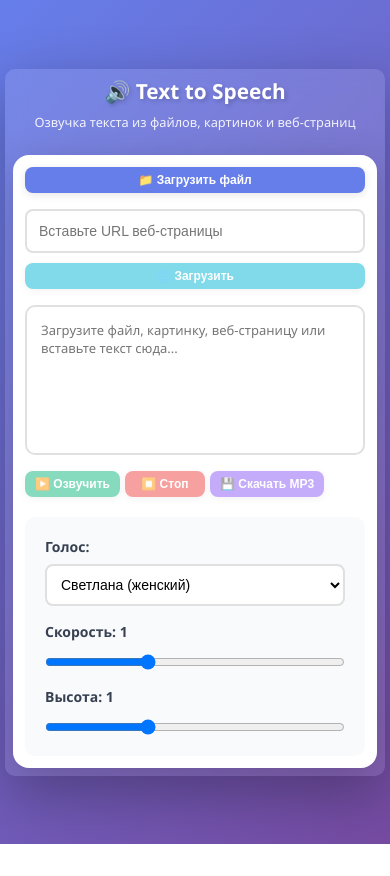
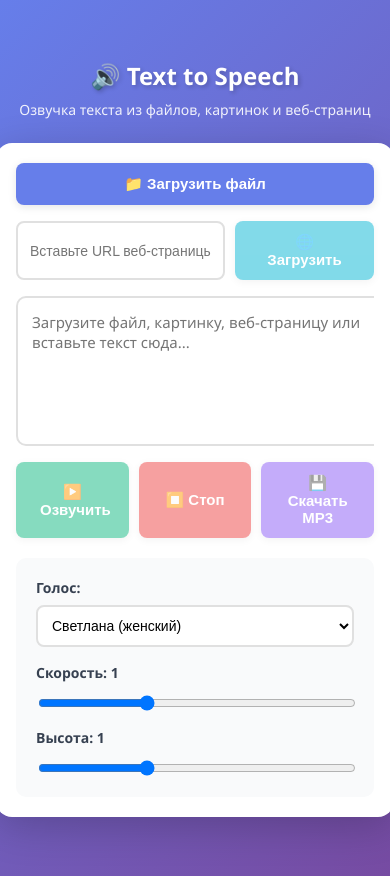
Before and after one commit to VitasYo/Text-to-speech, a Vue app: page / in a window 390 px wide. Before the commit the page ends 844 px from the top, so only its background shows below. Built offline with nearby package versions, Linux system fonts and the light colour scheme.

Commit message:
Add edge-tts API

```diff
--- a/src/App.vue
+++ b/src/App.vue
@@ -1,6 +1,5 @@
 <template>
   <div class="app">
-    <div class="container">
     <header class="header">
       <h1>🔊 Text to Speech</h1>
       <p>Озвучка текста из файлов, картинок и веб-страниц</p>
@@ -16,7 +15,7 @@
           type="file"
           ref="fileInput"
           @change="handleFileUpload"
-            accept=".txt,.docx,.png,.jpg,.jpeg,.gif,.webp"
+          accept=".txt,.docx,image/*"
           style="display: none"
         >
         <span class="file-info" v-if="fileName">{{ fileName }}</span>
@@ -96,7 +95,6 @@
           </select>
         </div>
 
-          <div class="settings-row">
         <div class="setting">
           <label>Скорость: {{ rate }}</label>
           <input
@@ -121,7 +119,6 @@
           >
         </div>
       </div>
-        </div>
     </main>
 
     <!-- Уведомление -->
@@ -129,14 +126,16 @@
       {{ notificationMessage }}
     </div>
   </div>
-  </div>
 </template>
 
 <script setup lang="ts">
-import { ref, onUnmounted } from 'vue';
+import { ref, onMounted, onUnmounted } from 'vue';
 import { createWorker } from 'tesseract.js';
-import { invoke } from '@tauri-apps/api/core';
 import mammoth from 'mammoth';
+
+// Определяем окружение
+const isDesktop = ref(false);
+let invoke: any = null;
 
 // Состояние
 const textContent = ref('');
@@ -167,6 +166,16 @@ const pitch = ref(1);
 let currentAudio: HTMLAudioElement | null = null;
 let currentAudioUrl: string | null = null;
 
+// Определение окружения при монтировании
+onMounted(async () => {
+  // Проверяем, запущено ли в Tauri
+  if ((window as any).__TAURI__) {
+    isDesktop.value = true;
+    const module = await import('@tauri-apps/api/core');
+    invoke = module.invoke;
+  }
+});
+
 // Уведомления
 function notify(message: string, duration: number = 3000) {
   notificationMessage.value = message;
@@ -182,6 +191,16 @@ function formatTime(seconds: number): string {
   const mins = Math.floor(seconds / 60);
   const secs = Math.floor(seconds % 60);
   return `${mins}:${secs.toString().padStart(2, '0')}`;
+}
+
+// Очистка текста
+function cleanText(text: string): string {
+  return text
+    .replace(/https?:\/\/[^\s]+/g, '')
+    .replace(/[\w.-]+@[\w.-]+\.\w+/g, '')
+    .replace(/<[^>]*>/g, '')
+    .replace(/\s+/g, ' ')
+    .trim();
 }
 
 // Обновление прогресса
@@ -292,7 +311,17 @@ async function fetchWebPage() {
   isProcessing.value = true;
 
   try {
-    const html = await invoke('fetch_webpage', { url: webUrl.value }) as string;
+    let html: string;
+
+    if (isDesktop.value && invoke) {
+      // Десктоп - используем Tauri
+      html = await invoke('fetch_webpage', { url: webUrl.value }) as string;
+    } else {
+      // Веб - используем CORS proxy
+      const response = await fetch(`https://api.allorigins.win/get?url=${encodeURIComponent(webUrl.value)}`);
+      const data = await response.json();
+      html = data.contents;
+    }
 
     const parser = new DOMParser();
     const doc = parser.parseFromString(html, 'text/html');
@@ -349,10 +378,13 @@ async function generateAudio(): Promise<string> {
   const text = textContent.value;
   const voice = edgeVoice.value;
 
-  // ОЧИЩАЕМ ТЕКСТ
+  // Очищаем текст
   const cleanedText = cleanText(text);
 
-  const maxLength = 3000;
+  console.log('Текст для озвучки:', cleanedText.substring(0, 200) + '...');
+  console.log('Длина текста:', cleanedText.length);
+
+  const maxLength = 5000;
   let textToSpeak = cleanedText;
 
   if (cleanedText.length > maxLength) {
@@ -365,6 +397,8 @@ async function generateAudio(): Promise<string> {
 
   notify('⏳ Генерация аудио... Пожалуйста, подождите', 10000);
 
+  if (isDesktop.value && invoke) {
+    // Десктопная версия - используем Tauri
     const base64Audio = await invoke('generate_speech', {
       text: textToSpeak,
       voice: voice,
@@ -373,23 +407,41 @@ async function generateAudio(): Promise<string> {
     }) as string;
 
     return base64Audio;
+  } else {
+    // Веб-версия - используем API
+    try {
+      const response = await fetch('/api/tts', {
+        method: 'POST',
+        headers: {
+          'Content-Type': 'application/json',
+        },
+        body: JSON.stringify({
+          text: textToSpeak,
+          voice: voice,
+          rate: rateValue,
+          pitch: pitchValue
+        })
+      });
+
+      if (!response.ok) {
+        throw new Error(`HTTP error! status: ${response.status}`);
       }
 
-function cleanText(text: string): string {
-  return text
-    // Убираем URL-ы
-    .replace(/https?:\/\/[^\s]+/g, '')
-    // Убираем email
-    .replace(/[\w.-]+@[\w.-]+\.\w+/g, '')
-    // Убираем HTML теги (если остались)
-    .replace(/<[^>]*>/g, '')
-    // Убираем множественные пробелы
-    .replace(/\s+/g, ' ')
-    .trim();
+      const data = await response.json();
+
+      if (data.error) {
+        throw new Error(data.error);
+      }
+
+      return data.audio;
+    } catch (error) {
+      console.error('API error:', error);
+      throw new Error(`Ошибка API: ${error}`);
+    }
+  }
 }
 
 async function togglePlayPause() {
-  // Если на паузе - продолжаем
   if (isPaused.value && currentAudio) {
     await currentAudio.play();
     isSpeaking.value = true;
@@ -398,7 +450,6 @@ async function togglePlayPause() {
     return;
   }
 
-  // Если играет - ставим на паузу
   if (isSpeaking.value && currentAudio) {
     currentAudio.pause();
     isSpeaking.value = false;
@@ -406,13 +457,12 @@ async function togglePlayPause() {
     return;
   }
 
-  // Иначе - начинаем новое воспроизведение
   await speak();
 }
 
 async function speak() {
   try {
-    // ВАЖНО: Полностью очищаем предыдущее аудио
+    // ПОЛНАЯ ОЧИСТКА ВСЕХ АУДИО
     if (currentAudio) {
       currentAudio.pause();
       currentAudio.src = '';
@@ -423,6 +473,13 @@ async function speak() {
       URL.revokeObjectURL(currentAudioUrl);
       currentAudioUrl = null;
     }
+
+    // Останавливаем ВСЕ медиа на странице
+    document.querySelectorAll('audio, video').forEach((media: any) => {
+      media.pause();
+      media.src = '';
+      media.load();
+    });
 
     stopProgressTracking();
 
@@ -461,14 +518,13 @@ async function speak() {
         URL.revokeObjectURL(currentAudioUrl);
         currentAudioUrl = null;
       }
+      notify('✅ Воспроизведение завершено');
     };
 
-    currentAudio.onerror = (e) => {
-      console.info('Воспроизведение остановлено:', e);
+    currentAudio.onerror = () => {
       isSpeaking.value = false;
       isPaused.value = false;
       stopProgressTracking();
-      notify('Воспроизведение остановлено');
     };
 
     await currentAudio.play();
@@ -537,20 +593,11 @@ function stop() {
   isSpeaking.value = false;
   isPaused.value = false;
   stopProgressTracking();
+  notify('⏹️ Воспроизведение остановлено');
 }
 </script>
 
 <style scoped>
-* {
-  margin: 0;
-  padding: 0;
-  box-sizing: border-box;
-}
-
-body {
-  margin: 0;
-}
-
 .app {
   min-height: 100vh;
   height: 100vh;
@@ -562,47 +609,6 @@ body {
   align-items: center;
   justify-content: center;
   overflow: hidden;
-}
-
-.container {
-  width: 100%;
-  max-width: 800px;
-  max-height: 90vh; /* Ограничиваем максимальную высоту */
-  display: flex;
-  flex-direction: column;
-  padding: 20px;
-  overflow-y: auto;
-  background: rgba(255, 255, 255, 0.1);
-  border-radius: 20px;
-  backdrop-filter: blur(10px);
-  box-shadow: 0 20px 60px rgba(0, 0, 0, 0.3);
-}
-
-/* Адаптивные стили для маленьких экранов */
-@media (max-width: 840px) {
-  .app {
-    padding: 10px;
-  }
-
-  .container {
-    border-radius: 15px;
-    padding: 15px;
-  }
-}
-
-@media (max-width: 600px) {
-  .app {
-    padding: 5px;
-  }
-
-  .container {
-    border-radius: 12px;
-    padding: 12px;
-  }
-
-  .header h1 {
-    font-size: 1.7em;
-  }
 }
 
 .header {
@@ -874,84 +880,23 @@ body {
   }
 }
 
-/* Адаптивность для маленьких экранов */
-@media (max-width: 600px) {
-  .container {
-    padding: 12px;
+@media (max-width: 768px) {
+  .app {
+    padding: 1rem;
   }
 
   .main-content {
-    padding: 15px;
+    padding: 1.25rem;
+    max-height: calc(100vh - 6rem);
   }
 
-  .header h1 {
-    font-size: 1.5em;
-  }
-
-  .header p {
-    font-size: 0.8em;
+  .controls-section {
+    justify-content: center;
   }
 
   .btn {
-    padding: 8px 12px;
-    font-size: 13px;
+    flex: 1;
     min-width: 100px;
-  }
-
-  .controls-section {
-    gap: 5px;
-  }
-
-  .settings-row {
-    grid-template-columns: 1fr; /* Вертикальное расположение на маленьких экранах */
-    gap: 10px;
-  }
-
-  .upload-section {
-    flex-direction: column;
-    align-items: stretch;
-    gap: 8px;
-  }
-
-  .file-info {
-    max-width: 100%;
-    text-align: center;
-  }
-
-  .url-section {
-    flex-direction: column;
-  }
-
-  .text-area {
-    min-height: 120px;
-    max-height: 300px;
-    font-size: 13px;
-  }
-}
-
-/* Для очень маленьких экранов */
-@media (max-width: 400px) {
-  .app {
-    padding: 5px;
-  }
-
-  .container {
-    padding: 8px;
-    border-radius: 10px;
-  }
-
-  .main-content {
-    padding: 12px;
-  }
-
-  .header h1 {
-    font-size: 1.3em;
-  }
-
-  .btn {
-    min-width: 80px;
-    padding: 6px 10px;
-    font-size: 12px;
   }
 }
 </style>
```
Also changed, not shown: requirements.txt (added), vercel.json, 1 other file (tests, documents, lock files or other folders). Lines whose indentation alone changed are shown as unchanged.
